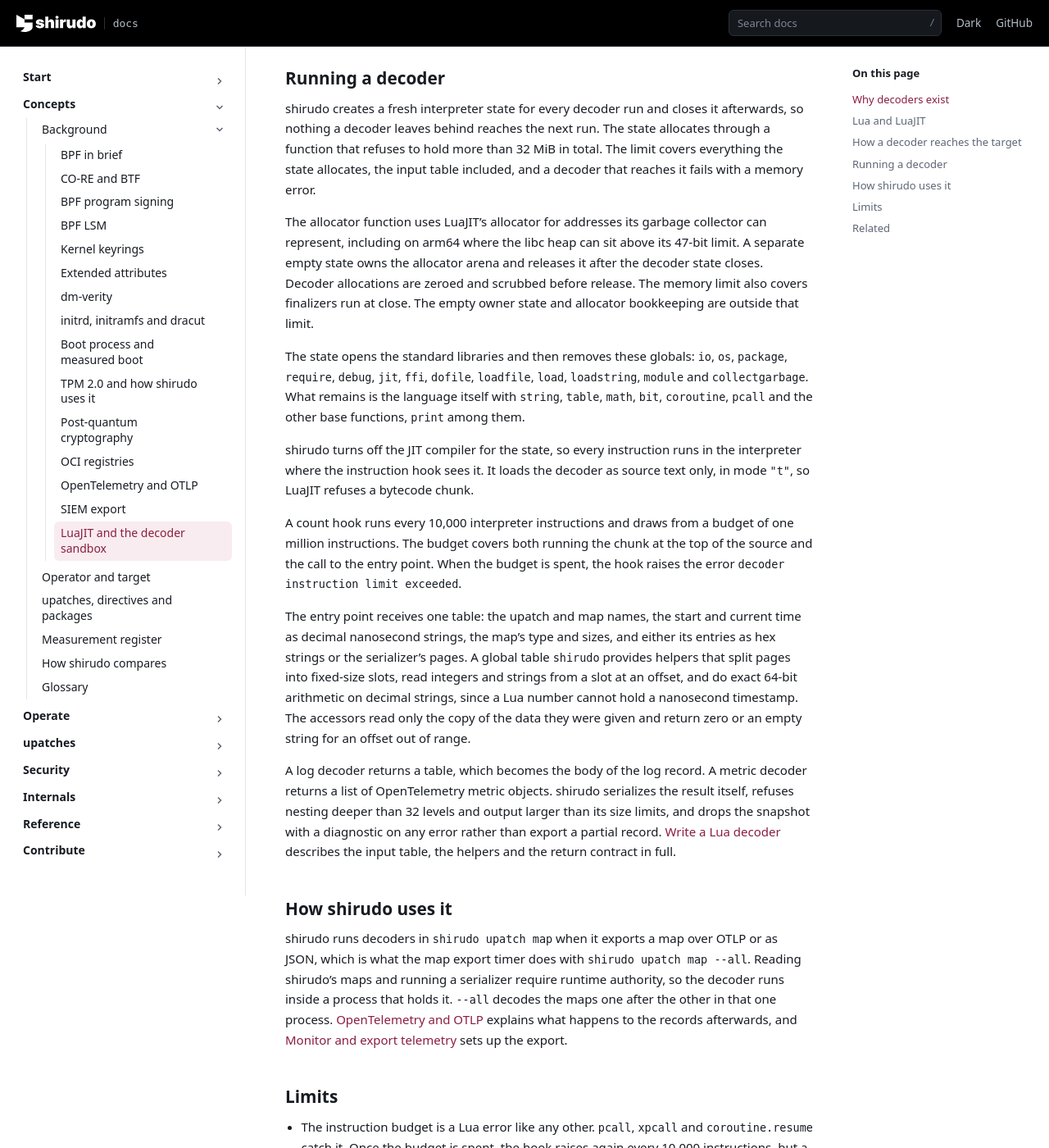
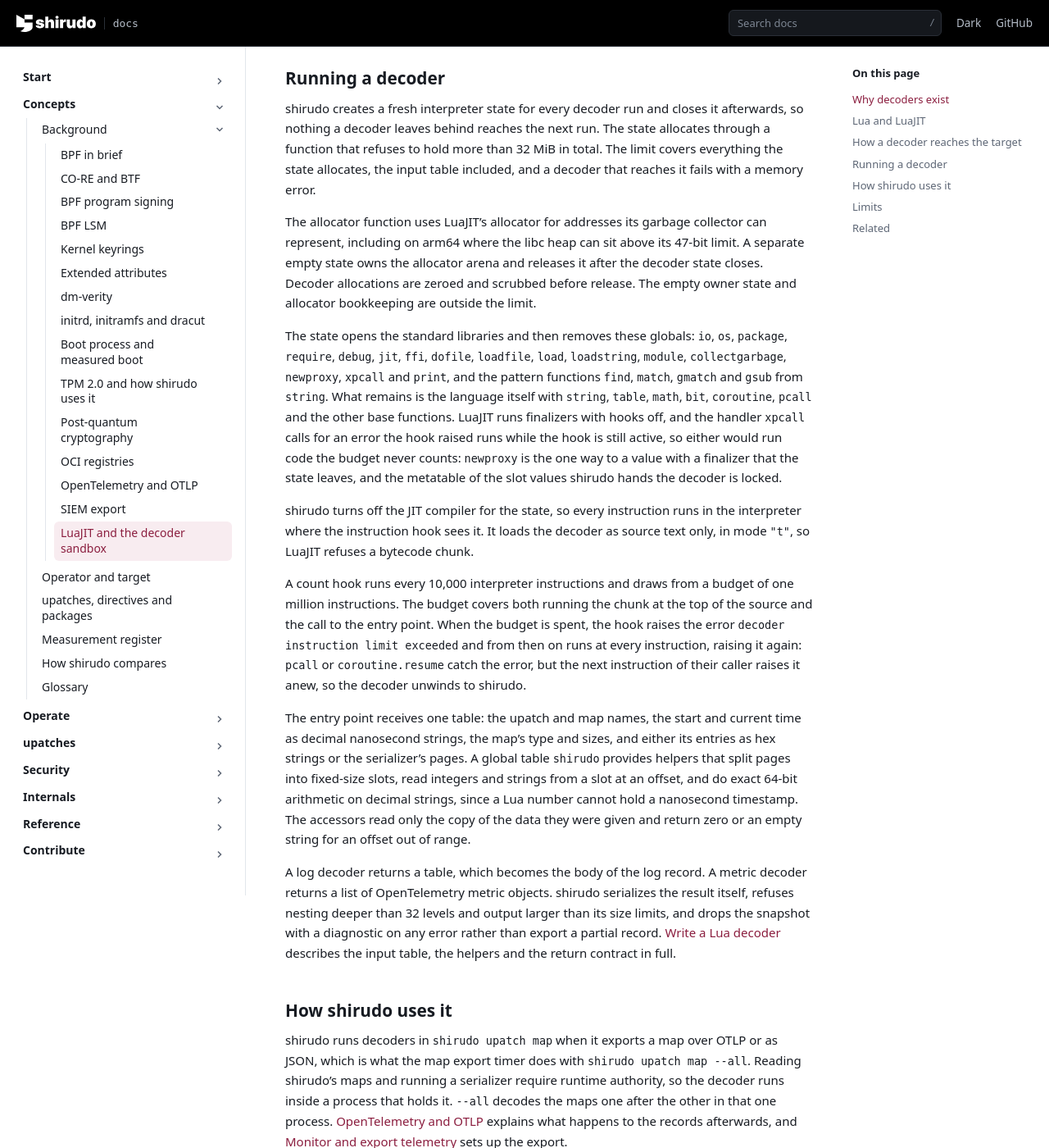
Before and after one commit to AliBashaSY/shirudo, a Sphinx documentation site: the page built from Documentation/concepts/background/luajit.rst, in a window 1280 px wide and 1400 px high, scrolled down 1689 px. Shown: the whole window at 82% size. Built offline with Sphinx 7.4.7, drawn with Linux system fonts in a browser that asks for light colours; pages that are not in the unit, such as notebooks, are missing from menus; some of the changed text lies outside the part shown.

Commit message:
upatch: run a decoder only from the payload loaded and within its budget
Map export runs the Lua decoders of an upatch inside a process with
runtime authority. It read them from the archived artifact as sealed
state, but did not check that the archive was the payload whose maps it
was decoding, and the sandbox let a decoder run past its budgets:

- The count hook raised its error every 10,000 instructions once the
  budget was spent, and a loop around pcall() caught each one and ran
  on without end.
- LuaJIT runs finalizers with hooks off, so a finalizer set through
  newproxy(), or through the metatable of the slot values the host API
  hands out, ran unbounded, at the latest when the state closed.
- The handler xpcall() calls for the error the hook raises runs while
  LuaJIT still has the hook marked active, unbounded as well.
- A pattern match is one C call the hook never interrupts and
  backtracks for as long as its subject makes it, a string a map
  recorded and so one an unprivileged task chose.
- print() wrote to the command's standard output, which --json shares,
  and a decoder's error text, map data included, went to standard
  error unfiltered.

Export now opens the archive only when its bytes hash to the payload
digest on the pin directory, which the map view carries. The hook runs
at every instruction once the budget is spent, so the caller of a pcall
raises the error again at once. newproxy, xpcall, print and the four
pattern functions of string are removed, the slot metatable is locked
with __metatable, the result is encoded under the decoder's pcall, so
that running out of memory there is an error rather than a panic, and
errors go through pr_err() with their control characters replaced.

The unit cases check the protected loops, what a decoder can no longer
reach and the sanitized error, and replace the case for a finalizer's
memory limit, which a decoder can no longer make. In-tree decoders use
none of what is removed.

Signed-off-by: Daniel Borkmann <daniel@iogearbox.net>

```diff
--- a/Documentation/concepts/background/luajit.rst
+++ b/Documentation/concepts/background/luajit.rst
@@ -100,16 +100,22 @@ The allocator function uses LuaJIT's allocator for addresses its garbage
 collector can represent, including on arm64 where the libc heap can sit
 above its 47-bit limit. A separate empty state owns the allocator arena
 and releases it after the decoder state closes. Decoder allocations are
-zeroed and scrubbed before release. The memory limit also covers finalizers
-run at close. The empty owner state and allocator bookkeeping are outside
-that limit.
+zeroed and scrubbed before release. The empty owner state and allocator
+bookkeeping are outside the limit.
 
 The state opens the standard libraries and then removes these globals:
 ``io``, ``os``, ``package``, ``require``, ``debug``, ``jit``, ``ffi``,
-``dofile``, ``loadfile``, ``load``, ``loadstring``, ``module`` and
-``collectgarbage``. What remains is the language itself with ``string``,
+``dofile``, ``loadfile``, ``load``, ``loadstring``, ``module``,
+``collectgarbage``, ``newproxy``, ``xpcall`` and ``print``, and the
+pattern functions ``find``, ``match``, ``gmatch`` and ``gsub`` from
+``string``. What remains is the language itself with ``string``,
 ``table``, ``math``, ``bit``, ``coroutine``, ``pcall`` and the other base
-functions, ``print`` among them.
+functions. LuaJIT runs finalizers with hooks off, and the handler
+``xpcall`` calls for an error the hook raised runs while the hook is
+still active, so either would run code the budget never counts:
+``newproxy`` is the one way to a value with a finalizer that the state
+leaves, and the metatable of the slot values shirudo hands the decoder
+is locked.
 
 shirudo turns off the JIT compiler for the state, so every instruction
 runs in the interpreter where the instruction hook sees it. It loads the
@@ -120,7 +126,10 @@ A count hook runs every 10,000 interpreter instructions and draws from a
 budget of one million instructions. The budget covers both running the
 chunk at the top of the source and the call to the entry point. When the
 budget is spent, the hook raises the error ``decoder instruction limit
-exceeded``.
+exceeded`` and from then on runs at every instruction, raising it again:
+``pcall`` or ``coroutine.resume`` catch the error, but the next
+instruction of their caller raises it anew, so the decoder unwinds to
+shirudo.
 
 The entry point receives one table: the upatch and map names, the start
 and current time as decimal nanosecond strings, the map's type and sizes,
@@ -153,28 +162,22 @@ the records afterwards, and :doc:`/operate/run/telemetry` sets up the export.
 Limits
 ------
 
-- The instruction budget is a Lua error like any other. ``pcall``,
-  ``xpcall`` and ``coroutine.resume`` catch it. Once the budget is spent,
-  the hook raises again every 10,000 instructions, but a loop around
-  ``pcall`` catches each error and runs without end.
-- Time spent inside a C function, such as ``string.rep``, a pattern match
-  in ``string.find`` or one of the ``shirudo`` helpers, does not count
-  against the budget.
-- There is no wall-clock deadline. A decoder that does not finish stalls
-  every export after it in the same run, until the systemd unit's start
-  timeout stops the service. A command run by hand has no such timeout.
+- Time spent inside a C function, such as ``string.rep``, the sorting
+  of ``table.sort`` or one of the ``shirudo`` helpers, does not count
+  against the budget. Each is bounded by the size of its arguments, which
+  the memory limit bounds in turn.
+- There is no wall-clock deadline. The instruction budget and the memory
+  limit are what bound a decoder.
 - The global list is a denylist. Every function of the standard library
-  that the list does not name stays available. ``print`` writes to the
-  command's standard output, the stream that ``--json`` without a path
-  also writes to.
+  that the list does not name stays available.
 - A decoder runs inside a process with runtime authority, not in a
   separate process. The LuaJIT interpreter is therefore part of the
   target's trusted computing base, and a flaw in it that a signed decoder
   can reach runs with shirudo's authority.
-- At export, shirudo reads the decoder from the archived artifact again.
-  The seal protects that file, but shirudo does not verify its signature
-  a second time or compare it with the payload digest of the programs it
-  loaded.
+- At export, shirudo reads the decoder from the archived artifact again
+  and compares its bytes with the payload digest on the pin directory,
+  but does not verify its signature a second time: the kernel did at
+  load, and the seal has protected the archive since.
 
 These limits bound a mistake or misbehavior in a decoder that carries a
 valid signature. A decoder without one never runs. The threat model
--- a/Documentation/security/threat-model.rst
+++ b/Documentation/security/threat-model.rst
@@ -925,6 +925,12 @@ payload digest recorded on the upatch's pin directory, in the xattr
 A directive therefore removes the upatch its signer made it for and no
 other.
 
+The Lua decoders that map export runs with runtime authority ride in a
+signed section too. Export reads them from the archived artifact only
+when its bytes hash to the payload digest on the pin directory, so a
+decoder runs only beside the maps of the payload it was signed with. No
+test makes the two differ, which takes runtime authority.
+
 .. rst-class:: facts
 
 :Adversary: ADV-B, root on the target without the signing key
--- a/Documentation/upatches/write/decoders.rst
+++ b/Documentation/upatches/write/decoders.rst
@@ -190,19 +190,25 @@ The decoder runs in a restricted LuaJIT state:
 - The JIT compiler is off, so that the instruction count sees every
   instruction. One snapshot may take 1,000,000 virtual machine
   instructions, loading the chunk included, and 32 MiB of memory, and the
-  result may nest 32 levels deep.
-  The memory limit also applies to finalizers during state cleanup.
+  result may nest 32 levels deep. ``pcall`` catches the error the limit
+  raises, but from then on every instruction raises it again.
 - ``io``, ``os``, ``package``, ``require``, ``debug``, ``jit``, ``ffi``,
-  ``dofile``, ``loadfile``, ``load``, ``loadstring``, ``module`` and
-  ``collectgarbage`` are removed. The rest of the base library and the
-  ``string``, ``table``, ``math`` and ``bit`` libraries remain.
+  ``dofile``, ``loadfile``, ``load``, ``loadstring``, ``module``,
+  ``collectgarbage``, ``newproxy``, ``xpcall`` and ``print`` are
+  removed, and so are the pattern functions ``string.find``,
+  ``string.match``, ``string.gmatch`` and ``string.gsub``, whose
+  backtracking on a recorded string the instruction count never sees.
+  The rest of the base library and the ``string``, ``table``, ``math``
+  and ``bit`` libraries remain.
 - shirudo reads the decoder from the archived copy of the upatch,
-  ``/var/lib/shirudo/upatches/<name>.upatch``, and opens it as sealed
-  state. A decoder that did not arrive inside the signed artifact never
-  runs.
+  ``/var/lib/shirudo/upatches/<name>.upatch``, opens it as sealed state
+  and runs it only when its bytes are the payload loaded, as the digest
+  on the pin directory records. A decoder that did not arrive inside the
+  signed artifact of the loaded upatch never runs.
 
 An error raised in the decoder drops that snapshot with a message on
-standard error. It never produces a partial record.
+standard error, its control characters replaced. It never produces a
+partial record.
 
 Build and check it
 ------------------
```
Also changed, not shown: 5 other files.
